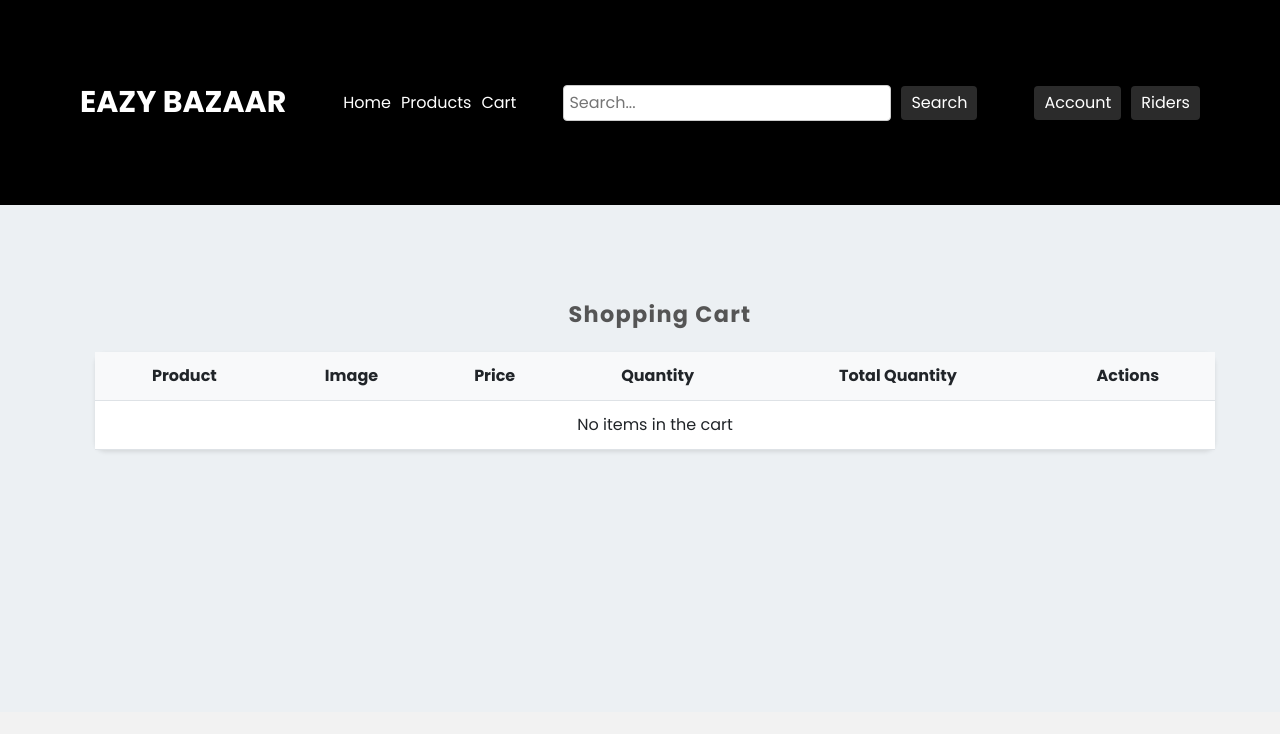
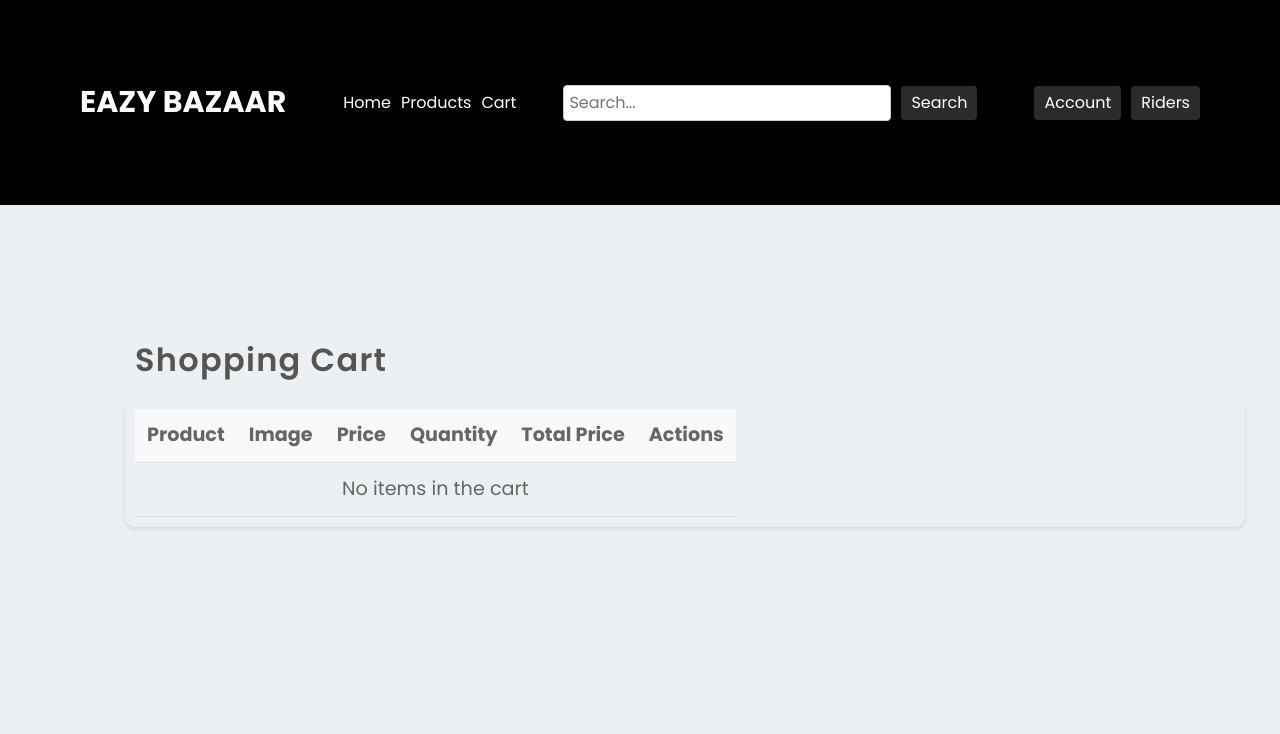
Before and after one commit to danieljuma5/Eazy-Bazaar-demo-Frontend, a React (Create React App) app: page /cart in a window 1280 px wide. Shown: the top 734 px of the page. Built offline with nearby package versions, Linux system fonts and the light colour scheme.

Commit message:
updated cart css and pop up alert

```diff
--- a/src/components/App/App.js
+++ b/src/components/App/App.js
@@ -14,8 +14,6 @@ function App() {
   const [cartItems, setCartItems] = useState([]);
   const [searchTerm, setSearchTerm] = useState('');
   const [orders, setOrders] = useState([
-    { id: 1, orderName: 'Order 1', totalAmount: 50.0 },
-    { id: 2, orderName: 'Order 2', totalAmount: 75.0 },
     // Add more orders as needed
   ]);
 
--- a/src/components/Cart/Cart.css
+++ b/src/components/Cart/Cart.css
@@ -1,117 +1,336 @@
-/* General styles */
-.wrapper {
-  margin: 20px;
+/* cart.css */
+
+/* Importing fonts from Google */
+@import url('https://fonts.googleapis.com/css2?family=Poppins:wght@300;400;500;600;700;800;900&display=swap');
+
+/* Reseting */
+* {
+    margin: 0;
+    padding: 0;
+    box-sizing: border-box;
+    font-family: 'Poppins', sans-serif;
 }
 
-.name {
-  font-weight: 600;
-  font-size: 1.4rem;
-  letter-spacing: 1.3px;
-  padding-left: 10px;
-  color: #555;
+body {
+    background: #ecf0f3;
 }
 
-.container {
-  padding: 10px;
+/* Cart Wrapper Styles */
+#cart-wrapper {
+    display: flex;
+    flex-direction: column;
+    justify-content: flex-start;
+    align-items: center;
+    padding: 40px 30px 30px 30px;
+    background-color: #ecf0f3;
+}
+
+#cart-wrapper .logo {
+    width: 100px;
+    height: 100px;
+    margin: auto;
+    border-radius: 50%;
+    overflow: hidden;
+    box-shadow: 0px 0px 3px #5f5f5f, 0px 0px 0px 5px #ecf0f3, 8px 8px 15px #a7aaa7, -8px -8px 15px #fff;
+}
+
+#cart-wrapper .logo img {
+    width: 100%;
+    height: 100%;
+    object-fit: cover;
+}
+
+#cart-wrapper .name {
+    font-weight: 600;
+    font-size: 2rem;
+    letter-spacing: 1.3px;
+    color: #555;
+    margin-bottom: 20px;
+}
+
+/* Form Field Styles */
+#cart-wrapper .form-field input {
+    width: 100%;
+    display: block;
+    border: none;
+    outline: none;
+    background: none;
+    font-size: 1.4rem;
+    color: #666;
+    padding: 10px 15px 10px 10px;
+}
+
+#cart-wrapper .form-field {
+    padding-left: 10px;
+    margin-bottom: 20px;
+    border-radius: 20px;
+    box-shadow: inset 8px 8px 8px #cbced1, inset -8px -8px 8px #fff;
+}
+
+#cart-wrapper .form-field .fas {
+    color: #555;
+}
+
+/* Button Styles */
+#cart-wrapper .btn {
+    box-shadow: none;
+    width: 100%;
+    height: 50px;
+    background-color: #3d3d3d;
+    color: #fff;
+    border-radius: 25px;
+    box-shadow: 3px 3px 3px #b1b1b1, -3px -3px 3px #fff;
+    letter-spacing: 1.3px;
+    font-size: 1.4rem;
+    margin-top: 10px;
+}
+
+#cart-wrapper .btn:hover {
+    background-color: #000000;
+}
+
+/* Anchor Link Styles */
+#cart-wrapper a {
+    text-decoration: none;
+    font-size: 1.2rem;
+    color: #525252;
+}
+
+#cart-wrapper a:hover {
+    color: #000000;
+}
+
+/* Media Query for Smaller Screens */
+@media (max-width: 768px) {
+    #cart-wrapper {
+        padding: 30px 15px 15px 15px;
+    }
+
+    #cart-wrapper .name {
+        font-size: 1.8rem;
+    }
+
+    #cart-wrapper .form-field input {
+        font-size: 1.2rem;
+    }
+
+    #cart-wrapper .btn {
+        font-size: 1.2rem;
+    }
+
+    #cart-wrapper a {
+        font-size: 1rem;
+    }
 }
 
 /* Styles for the table */
-.table {
-  width: 100%;
-  border-collapse: collapse;
-  background-color: #fff;
-  border-radius: 10px;
-  box-shadow: 0px 2px 4px rgba(0, 0, 0, 0.1);
+#cart-table-container {
+    overflow: hidden;
+    border-radius: 10px;
+    box-shadow: 0px 2px 4px rgba(0, 0, 0, 0.1);
+    margin-bottom: 20px;
 }
 
-.table th,
-.table td {
-  padding: 12px;
-  text-align: center;
-  border-bottom: 1px solid #dee2e6;
+#cart-table {
+  width: 100%;
+    display: block;
+    border: none;
+    outline: none;
+    background: none;
+    font-size: 1.2rem;
+    color: #666;
+    padding: 10px 15px 10px 10px;
 }
 
-.table th {
-  font-weight: bold;
-  background-color: #f8f9fa;
+#cart-table th,
+#cart-table td {
+    padding: 12px;
+    text-align: center;
+    border-bottom: 1px solid #dee2e6;
 }
 
-.table tbody tr:nth-child(even) {
-  background-color: #f9f9f9;
+#cart-table th {
+    font-weight: bold;
+    background-color: #f8f9fa;
 }
 
-.table tbody tr:hover {
-  background-color: #f5f5f5;
-  cursor: pointer;
+#cart-table tbody tr:nth-child(even) {
+    background-color: #f9f9f9;
+}
+
+#cart-table tbody tr:hover {
+    background-color: #f5f5f5;
+    cursor: pointer;
 }
 
 /* Styles for the buttons */
-.btn {
-  box-shadow: none;
-  width: 100%;
-  height: 40px;
-  background-color: #3d3d3d;
-  color: #fff;
-  border: none;
-  border-radius: 25px;
-  letter-spacing: 1.3px;
-  cursor: pointer;
-  transition: background-color 0.3s ease;
+.quantity-btn {
+    box-shadow: none;
+    background-color: transparent;
+    border: 2px solid #343a40;
+    color: #343a40;
+    width: 30px;
+    height: 30px;
+    border-radius: 50%;
+    font-size: 16px;
+    cursor: pointer;
+    transition: background-color 0.3s ease;
 }
 
-.btn-outline-dark {
-  background-color: transparent;
-  border: 2px solid #343a40;
-  color: #343a40;
+.quantity-btn:hover {
+    background-color: #343a40;
+    color: #fff;
 }
 
-.btn-outline-dark:hover {
-  background-color: #343a40;
+.remove-btn {
+    box-shadow: none;
+    background-color: transparent;
+    border: 2px solid #dc3545;
+    color: #dc3545;
+    border-radius: 5px;
+    font-size: 14px;
+    cursor: pointer;
+    transition: background-color 0.3s ease;
 }
 
-.btn-outline-danger {
-  background-color: transparent;
-  border: 2px solid #dc3545;
-  color: #dc3545;
+.remove-btn:hover {
+    background-color: #dc3545;
+    color: #fff;
 }
 
-.btn-outline-danger:hover {
-  background-color: #dc3545;
+.clear-cart-btn {
+    box-shadow: none;
+    background-color: transparent;
+    border: 2px solid #dc3545;
+    color: #dc3545;
+    border-radius: 5px;
+    font-size: 14px;
+    cursor: pointer;
+    transition: background-color 0.3s ease;
 }
 
-.text-center {
-  text-align: center;
+.clear-cart-btn:hover {
+    background-color: #dc3545;
+    color: #fff;
 }
 
-.py-5 {
-  padding-top: 3rem;
-  padding-bottom: 3rem;
+.checkout-btn {
+    box-shadow: none;
+    background-color: #3d3d3d;
+    color: #fff;
+    border: none;
+    border-radius: 5px;
+    font-size: 14px;
+    cursor: pointer;
+    transition: background-color 0.3s ease;
 }
 
-.mb-4 {
-  margin-bottom: 1.5rem;
+.checkout-btn:hover {
+    background-color: #000;
 }
 
-.me-2 {
-  margin-right: 0.5rem;
+.deliver-btn {
+    box-shadow: none;
+    background-color: #3d3d3d;
+    color: #fff;
+    border: none;
+    border-radius: 5px;
+    font-size: 14px;
+    cursor: pointer;
+    transition: background-color 0.3s ease;
 }
 
-.ms-2 {
-  margin-left: 0.5rem;
+.deliver-btn:hover {
+    background-color: #000;
 }
 
-/* Shadows and depth for the table */
-.table-container {
-  overflow: hidden;
-  border-radius: 10px;
-  box-shadow: 0px 2px 4px rgba(0, 0, 0, 0.1);
-  margin-bottom: 20px; /* Add some spacing between the table and buttons */
+/* Additional styles for circular images with shadows */
+.logo {
+    width: 80px;
+    margin: auto;
 }
 
-/* Media query for smaller screens */
-@media (max-width: 380px) {
-  .wrapper {
-    margin: 30px 20px;
-    padding: 40px 15px 15px 15px;
-  }
+.logo img {
+    width: 100%;
+    height: 80px;
+    object-fit: cover;
+    border-radius: 50%;
+    box-shadow: 0px 0px 3px #5f5f5f,
+        0px 0px 0px 5px #ecf0f3,
+        8px 8px 15px #a7aaa7,
+        -8px -8px 15px #fff;
 }
+
+.wrapper {
+    max-width: 500px;
+    min-height: 500px;
+    margin: 80px auto;
+    padding: 40px 30px 30px 30px;
+    background-color: #ecf0f3;
+    border-radius: 15px;
+    box-shadow: 13px 13px 20px #cbced1, -13px -13px 20px #fff;
+}
+
+.wrapper .name {
+    font-weight: 600;
+    font-size: 1.4rem;
+    letter-spacing: 1.3px;
+    padding-left: 10px;
+    color: #555;
+}
+
+.wrapper .form-field input {
+    width: 100%;
+    display: block;
+    border: none;
+    outline: none;
+    background: none;
+    font-size: 1.2rem;
+    color: #666;
+    padding: 10px 15px 10px 10px;
+    /* border: 1px solid red; */
+}
+
+.wrapper .form-field {
+    padding-left: 10px;
+    margin-bottom: 20px;
+    border-radius: 20px;
+    box-shadow: inset 8px 8px 8px #cbced1, inset -8px -8px 8px #fff;
+}
+
+.wrapper .form-field .fas {
+    color: #555;
+}
+
+.wrapper .btn {
+    box-shadow: none;
+    width: 100%;
+    height: 40px;
+    background-color: #3d3d3d;
+    color: #fff;
+    border-radius: 25px;
+    box-shadow: 3px 3px 3px #b1b1b1,
+        -3px -3px 3px #fff;
+    letter-spacing: 1.3px;
+}
+
+.wrapper .btn:hover {
+    background-color: #000000;
+}
+
+.wrapper a {
+    text-decoration: none;
+    font-size: 0.8rem;
+    color: #525252;
+}
+
+.wrapper a:hover {
+    color: #000000;
+}
+
+@media(max-width: 380px) {
+    .wrapper {
+        margin: 30px 20px;
+        padding: 40px 15px 15px 15px;
+    }
+}
--- a/src/components/Cart/Cart.jsx
+++ b/src/components/Cart/Cart.jsx
@@ -1,5 +1,4 @@
-import React from 'react';
-import { Link } from 'react-router-dom';
+import React, { useState } from 'react';
 import './Cart.css';
 
 const Cart = ({ cartItems, removeFromCart, setCartItems, clearCart }) => {
@@ -8,10 +7,12 @@ const Cart = ({ cartItems, removeFromCart, setCartItems, clearCart }) => {
     setCartItems(updatedCartItems);
     removeFromCart(productId);
   };
+
   const handleClearCart = () => {
     setCartItems([]);
     clearCart();
   };
+
   const handleQuantityChange = (productId, quantity) => {
     const updatedCartItems = cartItems.map((item) => {
       if (item.id === productId) {
@@ -24,10 +25,12 @@ const Cart = ({ cartItems, removeFromCart, setCartItems, clearCart }) => {
     });
     setCartItems(updatedCartItems);
   };
+
   const getTotalQuantity = () => {
     const totalQuantity = cartItems.reduce((acc, item) => acc + item.quantity, 0);
     return totalQuantity;
   };
+
   const getTotalAmount = () => {
     const totalAmount = cartItems.reduce((acc, item) => acc + item.price * item.quantity, 0);
     return totalAmount;
@@ -45,16 +48,18 @@ const Cart = ({ cartItems, removeFromCart, setCartItems, clearCart }) => {
       <div className="container py-5">
         <div className="row py-5">
           <div className="col-12">
-            <h1 className="display-6 fw-bolder text-center mb-4 name">Shopping Cart</h1>
+            <h1 id="cart-heading" className="name">
+              Shopping Cart
+            </h1>
             <div id="cart-table-container">
-              <table id="cart-table" className="table table-hover">
+              <table id="cart-table">
                 <thead>
                   <tr>
                     <th scope="col">Product</th>
                     <th scope="col">Image</th>
                     <th scope="col">Price</th>
                     <th scope="col">Quantity</th>
-                    <th scope="col">Total Quantity</th>
+                    <th scope="col">Total Price</th>
                     <th scope="col">Actions</th>
                   </tr>
                 </thead>
@@ -71,12 +76,12 @@ const Cart = ({ cartItems, removeFromCart, setCartItems, clearCart }) => {
                       <tr key={item.id}>
                         <td>{item.title}</td>
                         <td>
-                          <img src={item.image} alt={item.title} style={{ width: '50px', height: '50px', objectFit: 'cover', borderRadius: '50%' }} />
+                          <img src={item.image} alt={item.title} />
                         </td>
                         <td>${item.price}</td>
                         <td>
                           <button
-                            className="btn btn-outline-dark btn-sm me-2"
+                            className="quantity-btn"
                             onClick={() => handleQuantityChange(item.id, item.quantity - 1)}
                             disabled={item.quantity === 1}
                           >
@@ -84,7 +89,7 @@ const Cart = ({ cartItems, removeFromCart, setCartItems, clearCart }) => {
                           </button>
                           {item.quantity}
                           <button
-                            className="btn btn-outline-dark btn-sm ms-2"
+                            className="quantity-btn"
                             onClick={() => handleQuantityChange(item.id, item.quantity + 1)}
                           >
                             +
@@ -93,7 +98,7 @@ const Cart = ({ cartItems, removeFromCart, setCartItems, clearCart }) => {
                         <td>${item.price * item.quantity}</td>
                         <td>
                           <button
-                            className="btn btn-outline-danger btn-sm"
+                            className="remove-btn"
                             onClick={() => handleRemoveFromCart(item.id)}
                           >
                             Remove
@@ -107,16 +112,18 @@ const Cart = ({ cartItems, removeFromCart, setCartItems, clearCart }) => {
             </div>
             {cartItems && cartItems.length > 0 && (
               <div className="text-center">
-                <button className="btn btn-outline-danger me-2" onClick={handleClearCart}>
+                <button id="clear-cart" className="clear-cart-btn" onClick={handleClearCart}>
                   Clear Cart
                 </button>
-                <button className="btn btn-outline-dark">Checkout</button>
-                <button className="btn btn-outline-dark" onClick={handleDelivery}>
+                <button id="checkout" className="checkout-btn">
+                  Checkout
+                </button>
+                <button id="deliver" className="deliver-btn" onClick={handleDelivery}>
                   Deliver
                 </button>
                 <hr />
-                <p>Total Quantity: {getTotalQuantity()}</p>
-                <p>Total Amount: ${getTotalAmount()}.00</p>
+                <p id="total-quantity">Total Quantity: {getTotalQuantity()}</p>
+                <p id="total-amount">Total Amount: ${getTotalAmount()}.00</p>
               </div>
             )}
           </div>
@@ -125,4 +132,5 @@ const Cart = ({ cartItems, removeFromCart, setCartItems, clearCart }) => {
     </div>
   );
 };
+
 export default Cart;
--- a/src/components/Home/Footer.jsx
+++ b/src/components/Home/Footer.jsx
@@ -29,7 +29,7 @@ const Footer = () => {
       </div>
       <div className="about-container">
         <p className="about-info">
-          Welcome to EAZYBAZAAR, your ultimate destination for all your online shopping needs. At WETTO SHOP, we strive to provide you with a seamless and enjoyable shopping experience right from the comfort of your home. With a wide range of products available, we offer something for everyone, from fashion and accessories to electronics and home decor. Thank you for choosing WETTO SHOP as your go-to online shopping destination. We are committed to providing you with exceptional service and an enjoyable shopping experience. Happy shopping!
+          Welcome to EAZY BAZAAR, your ultimate destination for all your online shopping needs. At EAZY BAZAAR, we strive to provide you with a seamless and enjoyable shopping experience right from the comfort of your home. With a wide range of products available, we offer something for everyone, from fashion and accessories to electronics and home decor. Thank you for choosing WETTO SHOP as your go-to online shopping destination. We are committed to providing you with exceptional service and an enjoyable shopping experience. Happy shopping!
         </p>
       </div>
       <div className="social-media-container">
```
